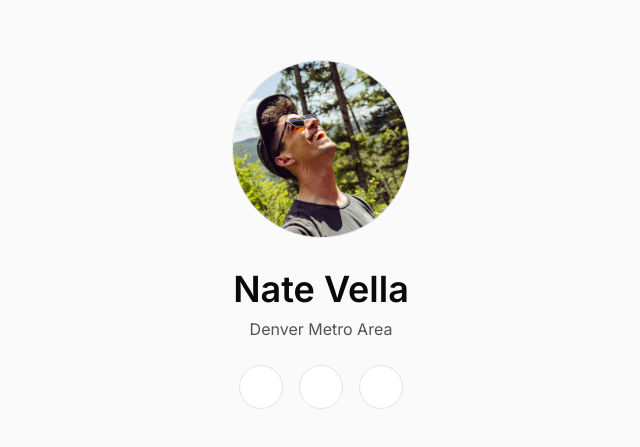
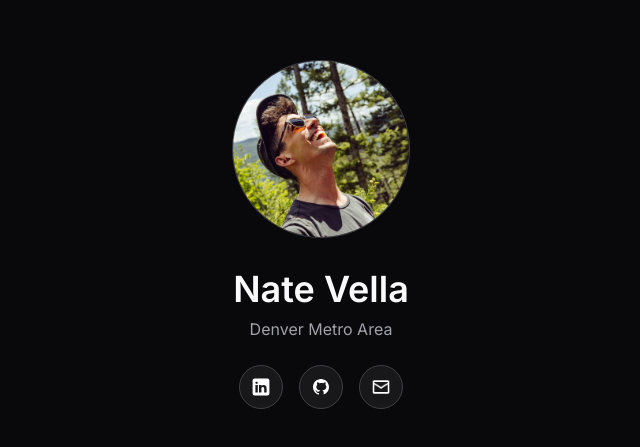
Before and after one commit to Nate-Vella-Org/nathanvella.com, a Next.js app: page / in a window 1280 px wide. Shown: the part 165-612 px from the top of the page, without its empty margins (319-959 px from the left). Built offline with nearby package versions, Linux system fonts and the light colour scheme.

Commit message:
Use dark homepage theme

```diff
--- a/app/page.tsx
+++ b/app/page.tsx
@@ -20,10 +20,10 @@ const links = [
 
 export default function Home() {
   return (
-    <main className="min-h-screen bg-zinc-50 px-6 py-12 text-zinc-950">
+    <main className="min-h-screen bg-zinc-950 px-6 py-12 text-zinc-50">
       <a
         href="#main-content"
-        className="sr-only absolute left-2 top-2 rounded bg-white px-3 py-1 text-sm text-zinc-900 focus:not-sr-only"
+        className="sr-only absolute left-2 top-2 rounded bg-zinc-50 px-3 py-1 text-sm text-zinc-950 focus:not-sr-only"
       >
         Skip to main content
       </a>
@@ -38,11 +38,11 @@ export default function Home() {
           width={180}
           height={180}
           priority
-          className="h-44 w-44 rounded-full object-cover ring-1 ring-zinc-200"
+          className="h-44 w-44 rounded-full object-cover ring-1 ring-zinc-700"
         />
 
         <h1 className="mt-8 text-4xl font-semibold tracking-normal">Nate Vella</h1>
-        <p className="mt-2 text-base text-zinc-600">Denver Metro Area</p>
+        <p className="mt-2 text-base text-zinc-400">Denver Metro Area</p>
 
         <div className="mt-6 flex items-center justify-center gap-4">
           {links.map((link) => (
@@ -53,7 +53,7 @@ export default function Home() {
               rel={link.href.startsWith("mailto:") ? undefined : "noopener noreferrer"}
               aria-label={link.label}
               title={link.label}
-              className="flex h-11 w-11 items-center justify-center rounded-full border border-zinc-200 bg-white transition hover:border-zinc-300 hover:bg-zinc-100"
+              className="flex h-11 w-11 items-center justify-center rounded-full border border-zinc-700 bg-zinc-900 transition hover:border-zinc-500 hover:bg-zinc-800"
             >
               <Image src={link.icon} alt="" width={22} height={22} className="h-5 w-5 object-contain" />
             </a>
```
